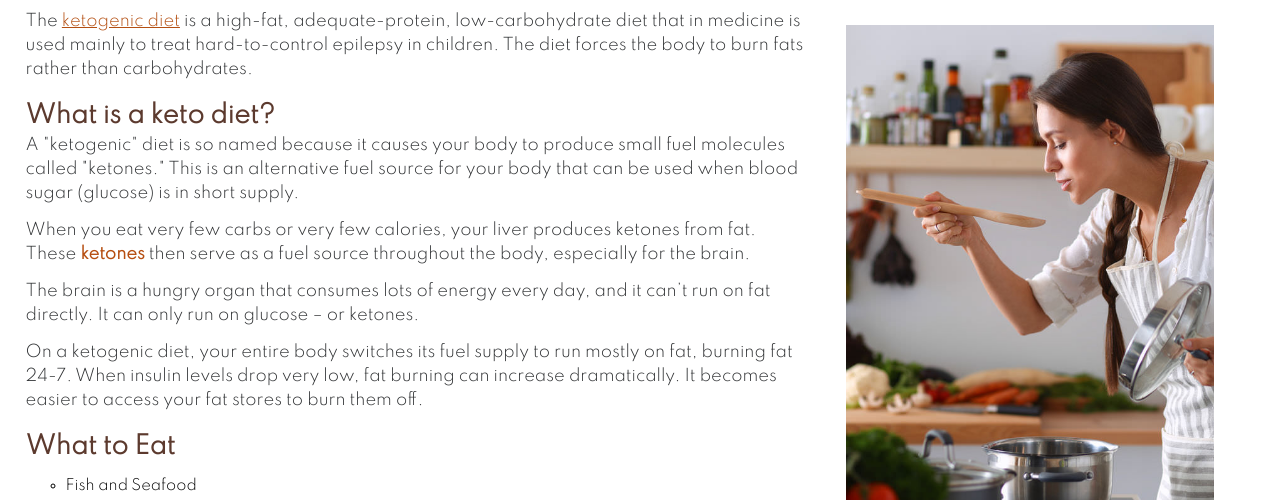
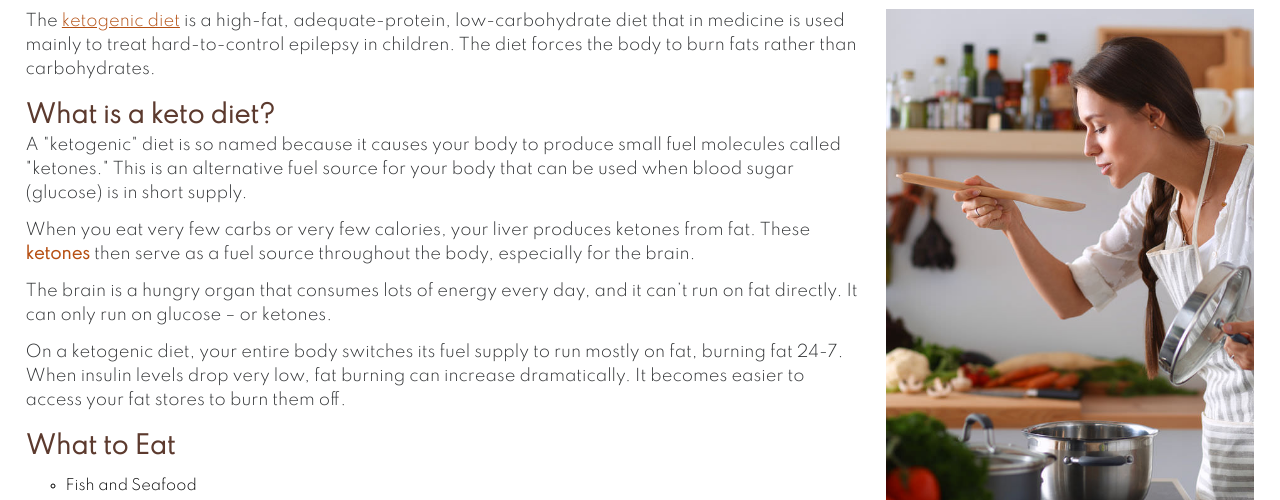
Before and after one commit to brycejensen2002/dwdd1600, a plain HTML site: page 05follow-along/index.html in a window 1280 px wide. Shown: the part 240-740 px from the top of the page. Drawn offline with Linux system fonts and the light colour scheme.

Commit message:
Fixed an error with follow along 5

```diff
--- a/05follow-along/keto.css
+++ b/05follow-along/keto.css
@@ -102,7 +102,7 @@ main a:hover {
 
 figure.wrapped {
     width: 30%;
-    margin: 0 0 0 2;
+    margin: 0 0 0 2%;
     float: right;
 }
 figure.wrapped img {
```
